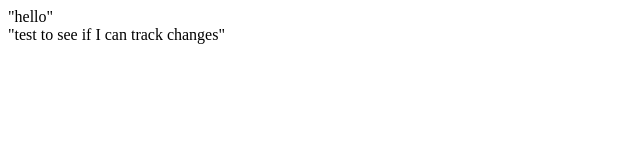
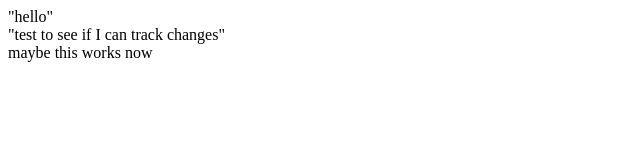
Before and after one commit to nikspr/demo-repo, a plain HTML site: page index.html in a window 1280 px wide. Shown: the whole page, without its empty margins (0-640 px from the left). Drawn offline with Linux system fonts and the light colour scheme.

Commit message:
Why can I only commit here and not with the terminal

```diff
--- a/index.html
+++ b/index.html
@@ -5,3 +5,7 @@
 <div>
     "test to see if I can track changes"
 </div>
+
+<div>
+    maybe this works now
+</div>
```
Also changed, not shown: 1 other file.
